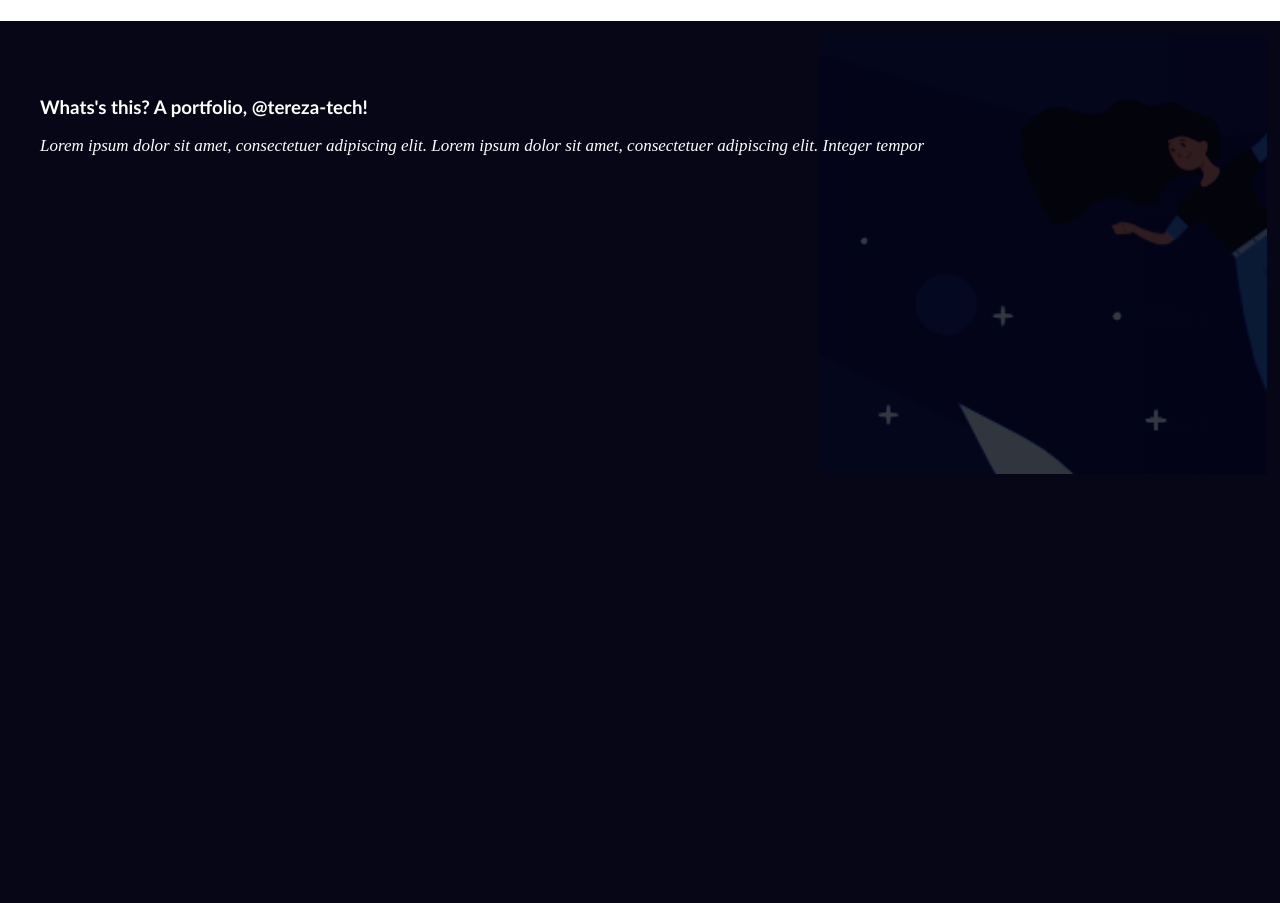
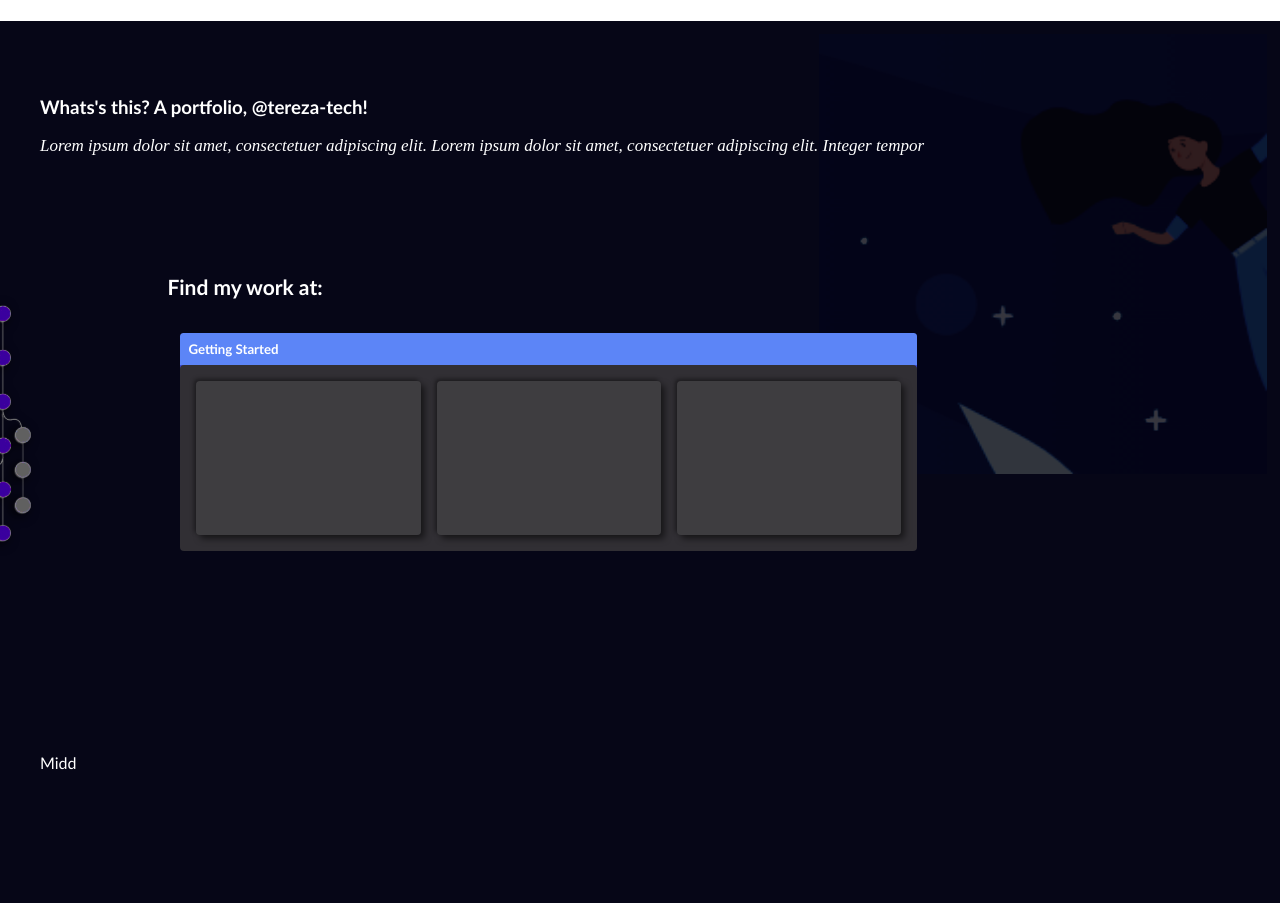
Before and after one commit to tereza-tech/re-moving-branches--test-backup, a plain HTML site: page index.html in a window 1280 px wide. Shown: the part 124-1027 px from the top of the page. Before the commit the page ends 800 px from the top, so only its background shows below. Drawn offline with Linux system fonts and the light colour scheme.

Commit message:
Dashy design element

```diff
--- a/index.html
+++ b/index.html
@@ -12,22 +12,47 @@
     <div class="header-box">
         <div class="headliners">
             <h1>Dashboard as a Portfolio</h1>
-            <p>&lt developing is partly setting up sofware, partly saving and securing it, but mainly talking with a furniture and still considered sane &gt</p>
+            <p><span style="white-space: pre-line;"><b>&lt</b> developing is partly setting an acceptance between complex participants, </span><span style="white-space: pre-line;">partly saving and securing, but mainly talking with a </span><span style="white-space: nowrap;">furniture and still </span><span style="white-space: nowrap;">being considered sane <b>&gt</b></span></p>
         </div>
-        <img class="aboutMe-avatar" src="./assets/about-me-avatar.png" id="myAvatar" alt="" />
+        <img class="aboutMe-avatar" src="./about-me-avatar.png" id="myAvatar" alt="" />
     </div>
 
-    <div class="main-box">
+    <div class="main-box main-box-top">
         <h3>
             Whats's this? A portfolio, @tereza-tech!
         </h3>
         <p class="quotation">Lorem ipsum dolor sit amet, consectetuer adipiscing elit. Lorem ipsum dolor sit amet,
             consectetuer adipiscing elit. Integer tempor</p>
-        <div class="gitgraph"><img src="./git-branch.png" id="gitGraph" alt="" /></div>
+        </br>
+        <div class="dash">
+            <h2>Find my work at:</h2>
+            <label><div class="section-icon item-icon wrapper-small"><i class="fas fa-rocket small" aria-hidden="true"></i></div><h5 data-v-4af1823d="">Getting Started</h5></label>
+            <div class="desk">
+                <div class="content-indash">
+                    <div class="areas-indash">
+                        <div class="boxshi">
+                            <a class="ithashi"></a>
+                        </div>
+                        <div class="boxshi">
+                            <a class="ithashi"></a>
+                        </div>
+                        <div class="boxshi">
+                            <a class="ithashi"></a>
+                        </div>
+                    </div>
+                </div>
+            </div>
+        </div>
+
+
+
+        <div class="gitgraph"><img src="./assets/git-branch.png" id="gitGraph" alt="" /></div>
 
         <img src="./assets/cosmic-avatar.png" id="cosmAvatar" alt="" />
     </div>
-
+    <div class="main-box main-box-midd">
+        Midd
+    </div>
 </body>
 
 </html>
--- a/style.css
+++ b/style.css
@@ -16,6 +16,7 @@ body {
     display: inline-flex;
     flex-direction: column;
     height: 100%;
+    width: calc(100% - 109px);
 }
 
 .header-box > .headliners > * {
@@ -49,7 +50,7 @@ body {
     z-index: 999;
 }
 
-.main-box > img {
+.main-box-top > img {
     top: 0;
     position: absolute;
     opacity: 0.5;
@@ -60,6 +61,133 @@ body {
     right: 0;
     margin-right: 1%;
     margin-top: 1%;
+}
+
+.main-box-top {
+    height: calc(100vh - 240px);
+}
+
+.dash {
+    box-shadow: 0 4px #3d48dd;
+--nav-link-background-color-hover: #5c85f7;
+--nav-link-border-color-hover: #5c85f7;
+    display: flex;
+    align-items: normal;
+-webkit-box-orient: vertical;
+-webkit-box-direction: normal;
+flex-direction: column;
+margin: 10px;
+padding: var(--item-group-padding);
+border-radius: var(--curve-factor);
+-webkit-box-shadow: var(--item-group-shadow);
+box-shadow: var(--item-group-shadow);
+background: var(--item-group-outer-background);
+grid-row-start: span 1;
+grid-column-start: span 1;
+width: 63%;
+    margin-left: 12%;
+    margin-top: 51px;
+}
+
+.dash label {
+background: #5c85f7;
+/*-webkit-box-shadow: 0 4px #b83ddd;
+box-shadow: 0 4px #b83ddd;
+--nav-link-background-color-hover: #db78fc;
+--nav-link-border-color-hover: #db78fc;*/
+box-shadow: 0 4px #3d48dd;
+--nav-link-background-color-hover: #5c85f7;
+--nav-link-border-color-hover: #5c85f7;
+outline: none;
+display: block;
+padding: .25rem;
+cursor: pointer;
+border-radius: 3.5px;
+-webkit-transition: all .25s ease-out;
+transition: all .25s ease-out;
+text-align: left;
+border-bottom-right-radius: 0;
+border-bottom-left-radius: 0;
+color: var(--item-group-heading-text-color);
+}
+
+
+.dash label h5 {
+    margin: 4px;
+}
+
+.dash .desk {
+    width: 100%;
+height: 100%;
+overflow: hidden;
+transition: max-height .25s ease-in-out;
+  background: #312f34;
+  border-radius: 4px;
+  --col-count: 3;
+}
+
+.dash > h2 {
+    margin: 31px 0 34px -13px;
+    font-size: 21px;
+}
+
+.content-indash {
+    --col-count: 3;
+    padding: .5rem;
+}
+
+.areas-indash {
+    height: 100%;
+display: -webkit-box;
+display: -ms-flexbox;
+display: flex;
+-ms-flex-wrap: wrap;
+flex-wrap: wrap;
+}
+
+
+.boxshi {
+    -webkit-box-flex: 1;
+-ms-flex-positive: 1;
+flex-grow: 1;
+-ms-flex-preferred-size: 6rem;
+flex-basis: 6rem;
+}
+
+.ithashi {
+    display: flex;
+  -webkit-box-orient: vertical;
+  -webkit-box-direction: normal;
+  -ms-flex-direction: column;
+  flex-direction: column;
+  -webkit-box-align: center;
+  -ms-flex-align: center;
+  align-items: center;
+  height: auto;
+  -webkit-box-flex: 1;
+  -ms-flex-positive: 1;
+  flex-grow: 1;
+  color: white;
+  vertical-align: middle;
+  margin: .5rem;
+  background-color: rgb(86 86 86 / 36%);
+  text-align: center;
+  padding: 2px;
+  outline: 2px solid transparent;
+  border: none;
+  border-radius: 4px;
+  -webkit-box-shadow: 4px 4px 6px rgba(0,0,0,0.5019607843137255),-2px -2px 4px rgba(0,0,0,0.4);;
+  box-shadow: 4px 4px 6px rgba(0,0,0,0.5019607843137255),-2px -2px 4px rgba(0,0,0,0.4);;
+  cursor: pointer;
+  text-decoration: none;
+  position: relative;
+  -webkit-transition: all .2s ease-in-out 0s;
+  transition: all .2s ease-in-out 0s;
+  height: 150px
+}
+
+.main-box-midd {
+    height: 600px;
 }
 
 .quotation {
@@ -76,4 +204,10 @@ body {
     position: absolute;
     left: -124px;
     top: 363px;
+    /*width: 20.35%;
+    filter: invert(0.8) hue-rotate(624deg) saturate(54) brightness(0.62) drop-shadow(2px 4px 6px black);
+    transform: rotate(90deg) scaleX(1.026);
+    position: absolute;
+    left: -124px;
+    top: 356px;*/
 }
```
Also changed, not shown: assets/git-branch.png (added).
